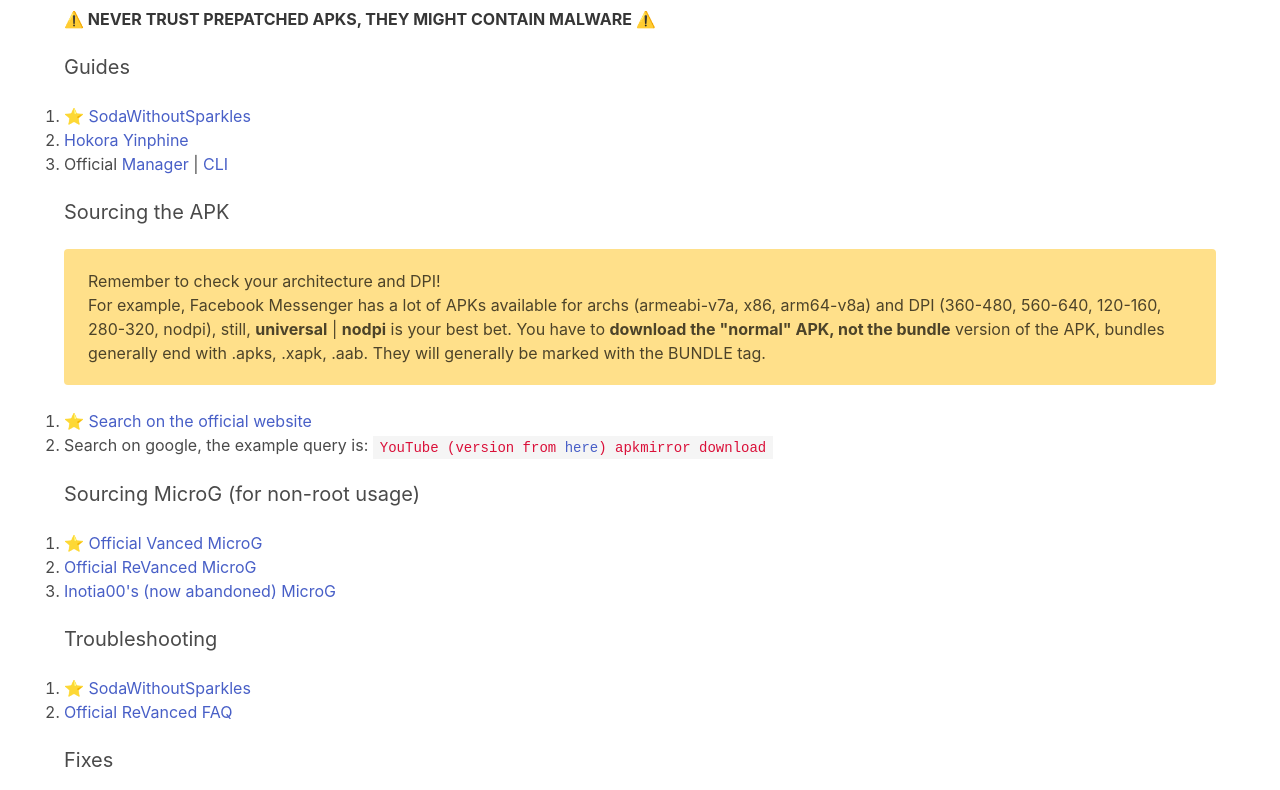
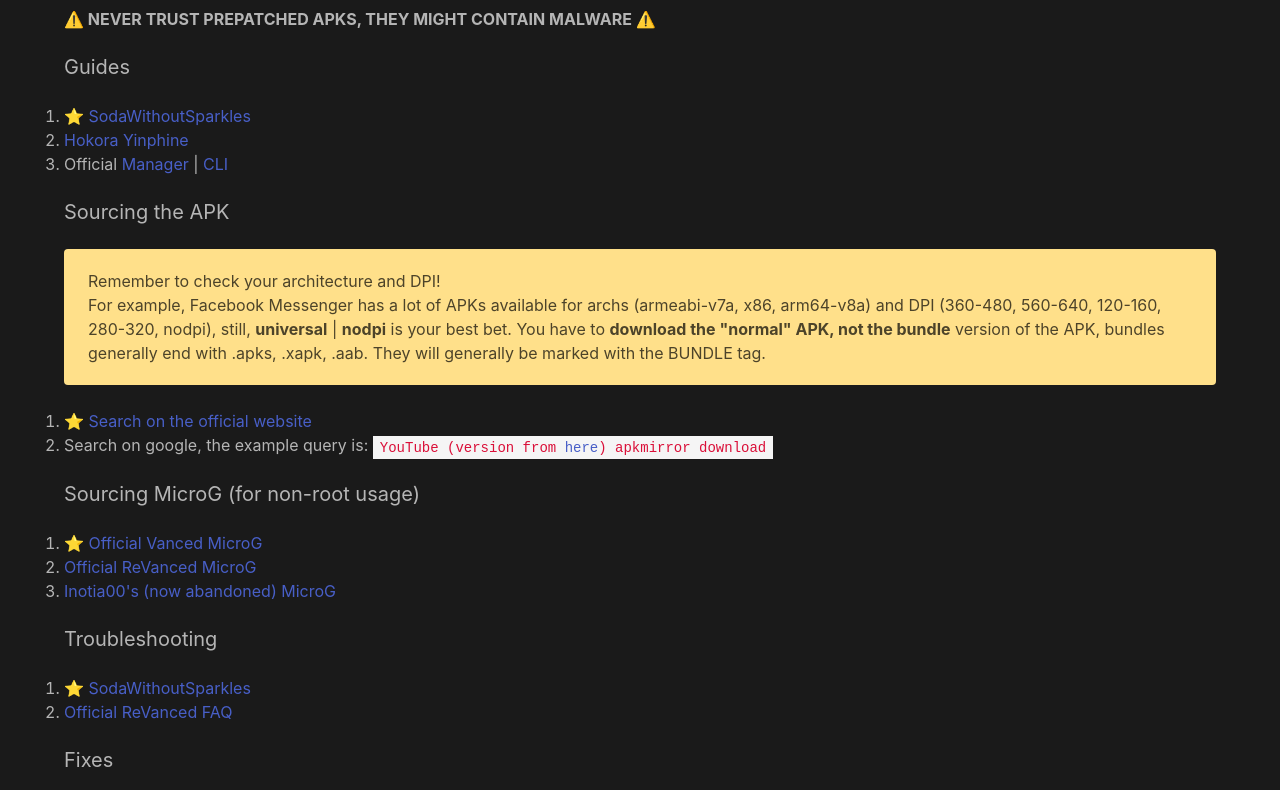
Before and after one commit to xemulat/revanced-help-site, a website: page index.html in a window 1280 px wide. Shown: the part 101-891 px from the top of the page. Drawn offline with nearby package versions, Linux system fonts and the light colour scheme.

Commit message:
DARK MODE

```diff
--- a/index.html
+++ b/index.html
@@ -12,6 +12,26 @@
 
     <title>ReVanced Patching Bible</title>
     <link rel="stylesheet" href="https://cdnjs.cloudflare.com/ajax/libs/bulma/0.9.3/css/bulma.min.css">
+    <style>
+      html {
+        --scrollbarBG: #1a1a1a;
+        --thumbBG: #1a1a1a;
+      }
+
+      body {
+          min-height: 100vh;
+          background: #1a1a1a;
+      }
+
+      .title,
+      .subtitle,
+      li,
+      strong,
+      em {
+        color: hsl(0, 0%, 71%);
+      }
+
+    </style>
 </head>
 <body>
   <section class="section">
```
